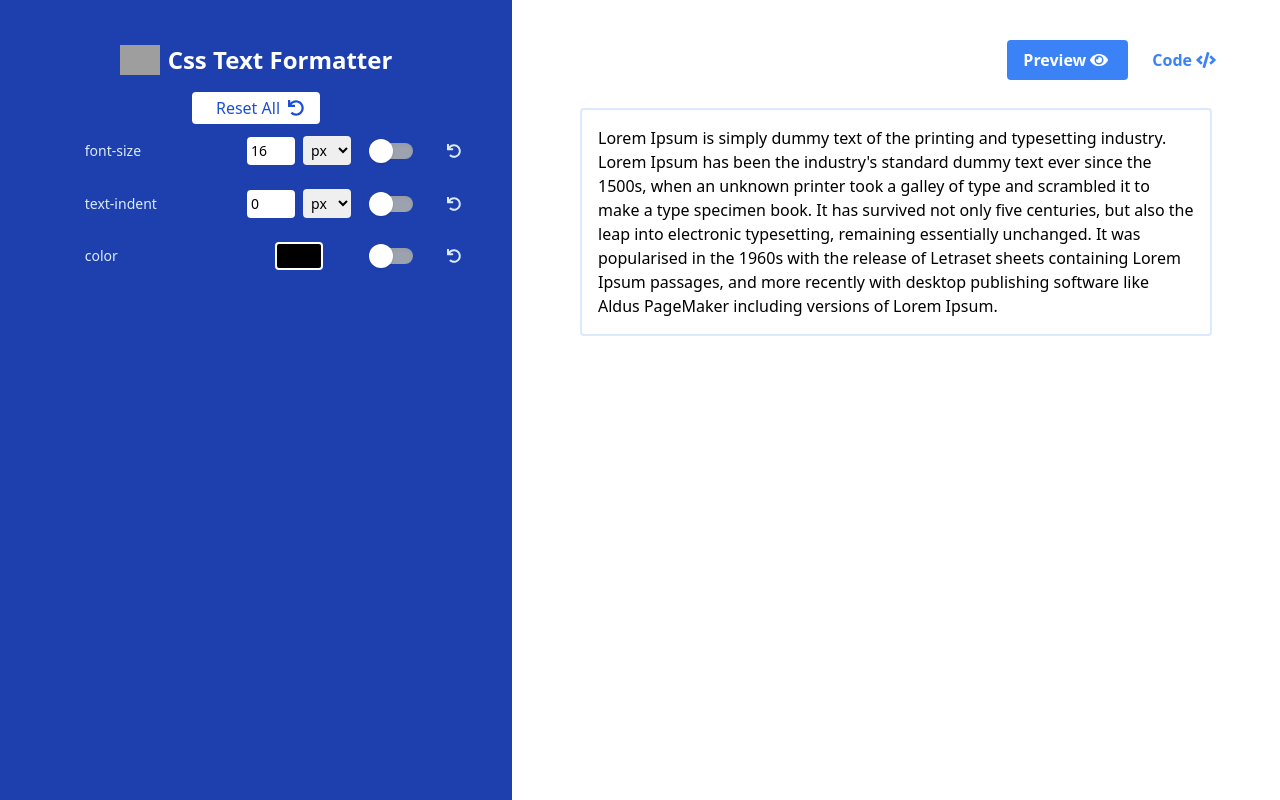
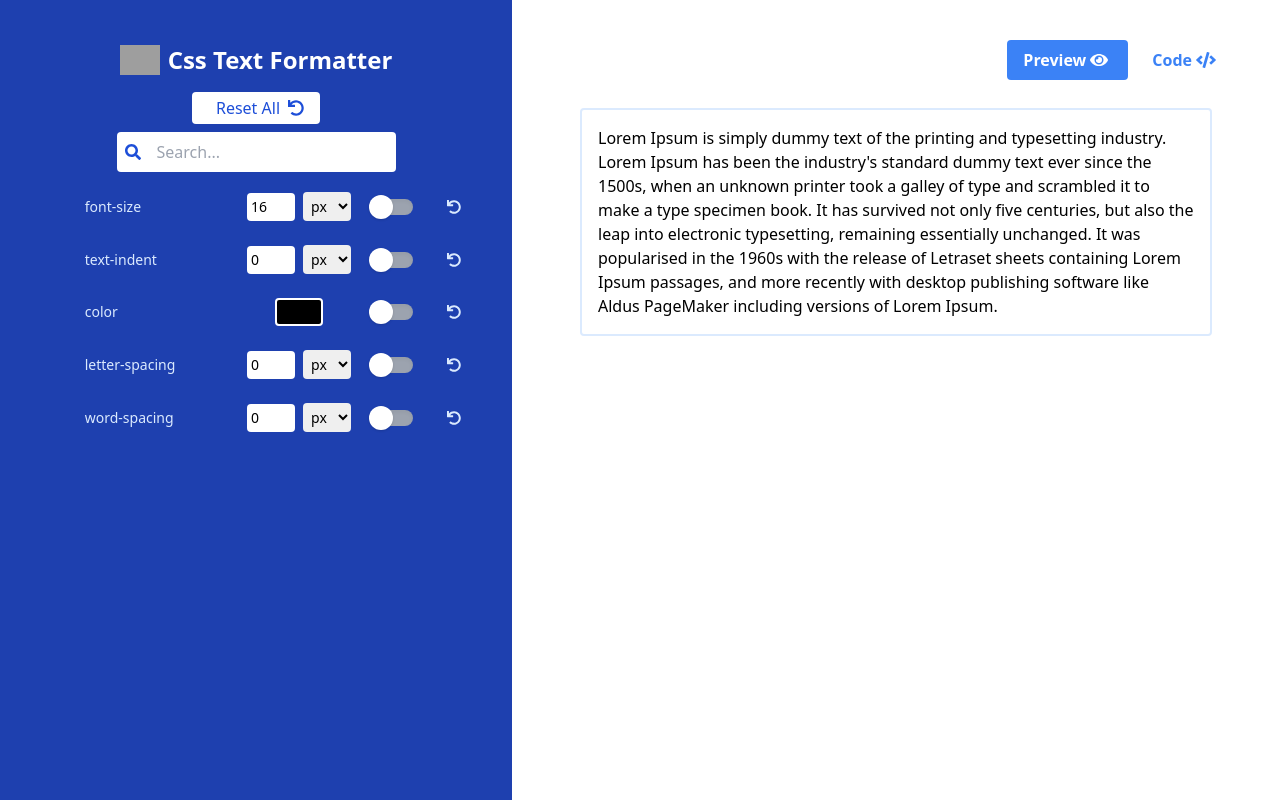
Before and after one commit to abhi12123/csstextformatter-v2, a React (Create React App) app: page / in a window 1280 px wide. Built offline with nearby package versions, Linux system fonts and the light colour scheme; grey boxes are pictures that could not be loaded.

Commit message:
search function added

```diff
--- a/src/App.js
+++ b/src/App.js
@@ -15,7 +15,7 @@ function App() {
         </a>
         <FontAwesomeIcon
           icon={expandNavBar ? faTimes : faBars}
-          className="text-xl m-4 focus:outline-none focus:bg-gray-700"
+          className="text-xl m-4 focus:outline-none focus:bg-gray-700 z-20"
           onClick={() => setExpandNavBar(!expandNavBar)}
         />
       </div>
--- a/src/components/CodeAndPreview.js
+++ b/src/components/CodeAndPreview.js
@@ -1,14 +1,14 @@
 import React from "react";
 import { useState } from "react";
 import { FontAwesomeIcon } from "@fortawesome/react-fontawesome";
-import { faEye, faCode, faCopy } from "@fortawesome/free-solid-svg-icons";
+import { faEye, faCode, faCopy, faCheckCircle } from "@fortawesome/free-solid-svg-icons";
 import { useSelector } from "react-redux";
 import { cssToInline } from "../helpers/helper";
 import { useEffect } from "react/cjs/react.development";
 
 export default function CodeAndPreview() {
   const [viewType, setViewType] = useState("preview");
-  const [notificationOpacity, setNotificationOpacity] = useState(0);
+  const [displayNotification, setDisplayNotification] = useState(false);
   const styles = useSelector((state) => state.styleReducer.value);
   const [cssStyle, setCssStyle] = useState({});
   const genCssCode = () => {
@@ -36,10 +36,10 @@ export default function CodeAndPreview() {
     emptyArea.select();
     document.execCommand("copy");
     emptyArea.remove();
-    setNotificationOpacity(1);
+    setDisplayNotification(true);
     window.setTimeout(() => {
-      setNotificationOpacity(0);
-    }, 1000);
+      setDisplayNotification(false);
+    }, 2000);
   };
 
   useEffect(()=>{
@@ -84,22 +84,9 @@ export default function CodeAndPreview() {
               />
             )}
             <div
-              className={`absolute flex items-center bg-green-500 text-white text-sm font-bold px-2 py-1 rounded-md opacity-${notificationOpacity} transform transition-all duration-500 right-12`}
+              className={`absolute flex items-center bg-green-500 text-white text-sm font-bold px-2 py-1 rounded-md ${!displayNotification && 'hidden'} right-12`}
             >
-              <svg
-                xmlns="http://www.w3.org/2000/svg"
-                className="w-6 h-6 mr-2"
-                fill="none"
-                viewBox="0 0 24 24"
-                stroke="currentColor"
-              >
-                <path
-                  stroke-linecap="round"
-                  stroke-linejoin="round"
-                  stroke-width="2"
-                  d="M9 12l2 2 4-4m6 2a9 9 0 11-18 0 9 9 0 0118 0z"
-                />
-              </svg>
+              <FontAwesomeIcon icon={faCheckCircle} className='w-6 h-6 mr-2' />
               <p>Code copied</p>
             </div>
             {
@@ -110,7 +97,7 @@ export default function CodeAndPreview() {
           </div>
         ) : (
           <div
-            className="border-2 rounded border-blue-100  p-4"
+            className="border-2 rounded border-blue-100 p-4 overflow-hidden max-h-[80vh]"
             style={cssStyle}
           >
             Lorem Ipsum is simply dummy text of the printing and typesetting
--- a/src/components/SideNavbar.js
+++ b/src/components/SideNavbar.js
@@ -1,4 +1,4 @@
-import { faUndo } from "@fortawesome/free-solid-svg-icons";
+import { faSearch, faUndo } from "@fortawesome/free-solid-svg-icons";
 import { FontAwesomeIcon } from "@fortawesome/react-fontawesome";
 import React from "react";
 import { useDispatch } from "react-redux";
@@ -8,16 +8,37 @@ import { removeAllStyles } from "../redux/reducer";
 import StyleEntry from "./StyleEntry";
 
 export default function SideNavbar({ expandNavBar }) {
-  const [reset,setReset] = useState(false);
+  const [reset, setReset] = useState(false);
   const dispatch = useDispatch();
-
+  const [enableList, setEnableList] = useState(
+    Array(styleDetailsArray.length).fill(true)
+  );
   const handleResetAll = () => {
     setReset(!reset);
-    dispatch(removeAllStyles())
-  }
+    dispatch(removeAllStyles());
+  };
+
+  const filterStyleArray = (searchStyle) => {
+    let searchString = searchStyle.trim().toLowerCase();
+    setEnableList([]);
+    if (searchString.length > 0) {
+      let newEnableList = [...enableList];
+      styleDetailsArray.map(function (l, i) {
+        if (l.name.toLowerCase().match(searchString.toLowerCase())) {
+          newEnableList[i] = true;
+        } else {
+          newEnableList[i] = false;
+        }
+      });
+      setEnableList(newEnableList);
+    } else {
+      setEnableList(Array(styleDetailsArray.length).fill(true));
+    }
+  };
+
   return (
     <div
-      className={`sidebar bg-blue-800 text-blue-100 w-3/4 md:w-2/5 lg:w-2/5  py-7 px-2 absolute inset-y-0 left-0 transform ${
+      className={`sidebar bg-blue-800 text-blue-100 w-full md:w-2/5 lg:w-2/5  py-7 px-2 absolute inset-y-0 left-0 transform ${
         !expandNavBar && "-translate-x-full"
       } md:relative md:translate-x-0 transition duration-200 ease-in-out z-10`}
     >
@@ -31,13 +52,33 @@ export default function SideNavbar({ expandNavBar }) {
       </div>
 
       <nav>
-        <button className="px-4 py-1 items-center bg-white text-blue-700  flex justify-center max-w-fit m-auto rounded">
-          <p className="px-2" onClick={handleResetAll}>Reset All</p>
+        <button className="px-4 py-1 items-center bg-white text-blue-700 hover:bg-blue-200 active:bg-blue-500 active:text-white flex justify-center max-w-fit m-auto rounded">
+          <p className="px-2" onClick={handleResetAll}>
+            Reset All
+          </p>
           <FontAwesomeIcon icon={faUndo} />
         </button>
-        {styleDetailsArray.map((styleDetails) => {
+        <div class="relative max-w-fit m-auto my-2 text-blue-700">
+          <span class="absolute inset-y-0 left-0 flex items-center pl-2">
+            <FontAwesomeIcon icon={faSearch} />
+          </span>
+          <input
+            type="search"
+            onChange={(e) => filterStyleArray(e.target.value)}
+            class="py-2 px-2 rounded pl-10 focus:outline-none focus:bg-white focus:text-gray-900"
+            placeholder="Search..."
+            autocomplete="off"
+          />
+        </div>
+        {styleDetailsArray.map((styleDetails, index) => {
           return (
-            <StyleEntry styleDetails={styleDetails} key={styleDetails.id} reset={reset}/>
+            <StyleEntry
+              styleDetails={styleDetails}
+              key={styleDetails.id}
+              reset={reset}
+              enableList={enableList}
+              index={index}
+            />
           );
         })}
       </nav>
--- a/src/components/StyleEntry.js
+++ b/src/components/StyleEntry.js
@@ -5,7 +5,7 @@ import { SketchPicker } from "react-color";
 import { useDispatch, useSelector } from "react-redux";
 import { addStyle, removeStyle } from "../redux/reducer";
 
-export default function StyleEntry({ styleDetails, reset }) {
+export default function StyleEntry({ styleDetails, reset, enableList,index }) {
   const { name, type, units, defaultValue } = styleDetails;
   const [displayColorPicker, setDisplayColorPicker] = useState(false);
   const [checked, setChecked] = useState(false);
@@ -62,7 +62,7 @@ export default function StyleEntry({ styleDetails, reset }) {
   const getInput = () => {
     return (
       <div className="text-black w-1/3">
-        <form className="text-center">
+        <form className="text-center" onSubmit={(e)=>e.preventDefault()}>
           {type == "number" && (
             <input
               type="number"
@@ -76,8 +76,8 @@ export default function StyleEntry({ styleDetails, reset }) {
             <select
               className="m-1 p-1 w-12 rounded"
               name="unit"
-              value={inputValues.value}
-              onChange={(e) => handleChangeValue(e.target.value)}
+              value={inputValues.unit}
+              onChange={(e) => setInputValues({ ...inputValues, unit: e.target.value})}
             >
               {units.map((unit, i) => {
                 return <option key={i}>{unit}</option>;
@@ -96,7 +96,7 @@ export default function StyleEntry({ styleDetails, reset }) {
                 ></div>
               </div>
               {displayColorPicker ? (
-                <div className="absolute">
+                <div className="absolute z-10">
                   <div onClick={() => setDisplayColorPicker(false)} />
                   <SketchPicker
                     color={inputValues.value}
@@ -138,7 +138,7 @@ export default function StyleEntry({ styleDetails, reset }) {
   };
 
   return (
-    <div className="py-2 hover:bg-blue-700 hover:text-white flex items-center justify-center text-sm">
+    <div className={`py-2 hover:bg-blue-700 hover:text-white flex items-center justify-center text-sm ${!enableList[index] && 'hidden'} `}>
       <div className="flex items-center justify-center w-4/5">
         <p className="mx-4 w-1/3">{name}</p>
         {getInput()}
--- a/src/data/styleDetailsArray.js
+++ b/src/data/styleDetailsArray.js
@@ -19,6 +19,20 @@ const styleDetailsArray = [
     defaultValue: "rgb(0,0,0,1)",
     id : 2
   },
+  {
+    name: "letter-spacing",
+    type: "number",
+    units: ['px','rem','em','in','cm','mm'],
+    defaultValue:0,
+    id : 3
+  },
+  {
+    name: "word-spacing",
+    type: "number",
+    units: ['px','rem','em','in','cm','mm'],
+    defaultValue:0,
+    id : 4
+  },
 ];
 
 export { styleDetailsArray };
```
